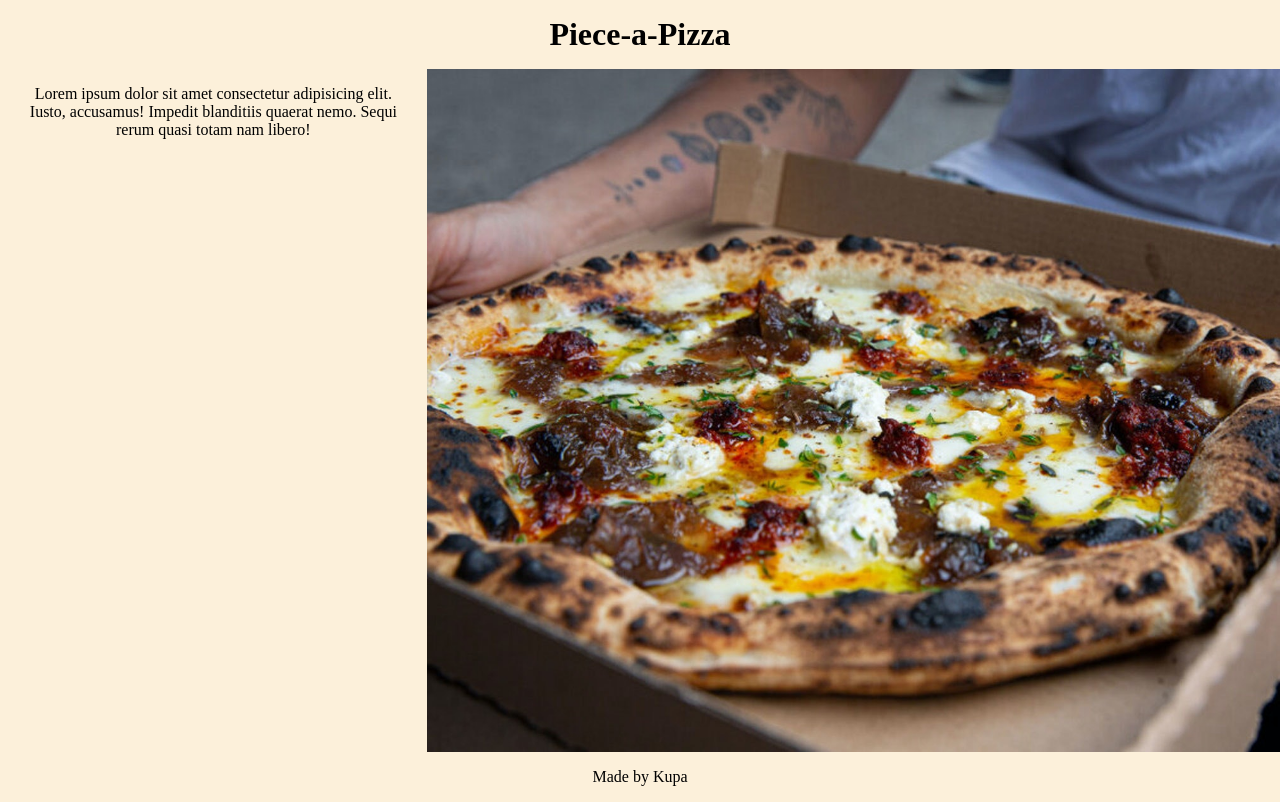
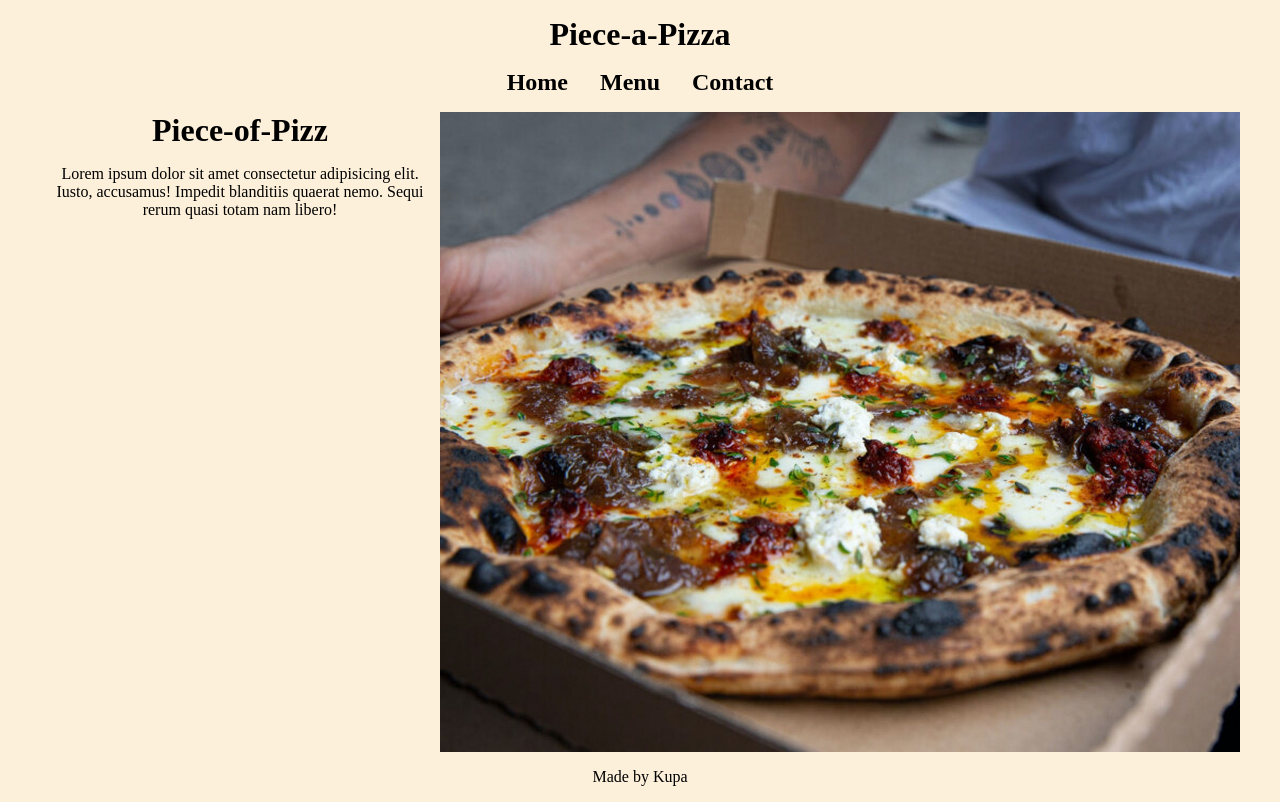
Before and after one commit to Kupa-Kupa/restaurant-page, a website built with webpack: page dist/index.html in a window 1280 px wide. Built offline with nearby package versions, Linux system fonts and the light colour scheme.

Commit message:
Add scripts for home, menu and contact

```diff
--- /dev/null
+++ b/src/home.js
@@ -0,0 +1,21 @@
+function homePage() {
+  const h1 = document.createElement('h1');
+  const main = document.createElement('main');
+  const p = document.createElement('p');
+  const img = document.createElement('img');
+  const footer = document.createElement('footer');
+
+  h1.innerText = 'Piece-of-Pizz';
+  p.innerText =
+    'Lorem ipsum dolor sit amet consectetur adipisicing elit. Iusto, accusamus! Impedit blanditiis quaerat nemo. Sequi rerum quasi totam nam libero!';
+  footer.innerText = 'Made by Kupa';
+
+  img.src = '../src/pizza-hero.jpg';
+  img.alt = 'pizza';
+
+  main.append(h1, p, img);
+
+  return { main, footer };
+}
+
+export default homePage;
--- a/src/pageLoad.js
+++ b/src/pageLoad.js
@@ -1,24 +1,36 @@
+import homePage from './home';
+
 function pageLoad() {
   const content = document.querySelector('#content');
+
   const header = document.createElement('header');
   const h1 = document.createElement('h1');
-  const main = document.createElement('main');
-  const p = document.createElement('p');
-  const img = document.createElement('img');
-  const footer = document.createElement('footer');
+  const nav = document.createElement('nav');
+  const ul = document.createElement('ul');
+  const liHome = document.createElement('li');
+  const liMenu = document.createElement('li');
+  const liContact = document.createElement('li');
+
+  const homePageElements = homePage();
 
   h1.innerText = 'Piece-a-Pizza';
-  p.innerText =
-    'Lorem ipsum dolor sit amet consectetur adipisicing elit. Iusto, accusamus! Impedit blanditiis quaerat nemo. Sequi rerum quasi totam nam libero!';
-  footer.innerText = 'Made by Kupa';
 
-  img.src = '../src/pizza-hero.jpg';
-  img.alt = 'pizza';
+  liHome.innerText = 'Home';
+  liHome.id = 'Home';
 
-  header.appendChild(h1);
-  main.append(p, img);
+  liMenu.innerText = 'Menu';
+  liMenu.id = 'Menu';
 
-  content.append(header, main, footer);
+  liContact.innerText = 'Contact';
+  liContact.id = 'Contact';
+
+  ul.append(liHome, liMenu, liContact);
+
+  nav.append(ul);
+
+  header.append(h1, nav);
+
+  content.append(header, homePageElements.main, homePageElements.footer);
 }
 
 export default pageLoad;
--- a/src/styles.css
+++ b/src/styles.css
@@ -16,6 +16,7 @@
   display: grid;
   grid-template-columns: 1fr;
   grid-template-rows: auto 1fr auto;
+  justify-items: center;
 }
 
 header,
@@ -23,9 +24,33 @@ footer {
   margin: 1rem 0;
 }
 
+header > h1 {
+  padding-bottom: 1rem;
+}
+
+nav > ul {
+  display: flex;
+  justify-content: center;
+  gap: 2rem;
+}
+
+header nav li {
+  list-style: none;
+  font-weight: bold;
+  font-size: 1.5rem;
+  cursor: pointer;
+}
+
 main {
+  max-width: 1200px;
   display: grid;
   grid-template-columns: repeat(3, 1fr);
+  grid-template-rows: auto, auto, 1fr;
+  align-content: center;
+}
+
+main > h1 {
+  grid-column: 1 / span 1;
 }
 
 main > p {
@@ -35,6 +60,7 @@ main > p {
 }
 
 main > img {
+  grid-row: 1 / span 3;
   grid-column: 2 / span 2;
 
   object-fit: cover;
```
Also changed, not shown: dist/index.html, dist/main.js, src/contact.js (added), src/menu.js (added).
